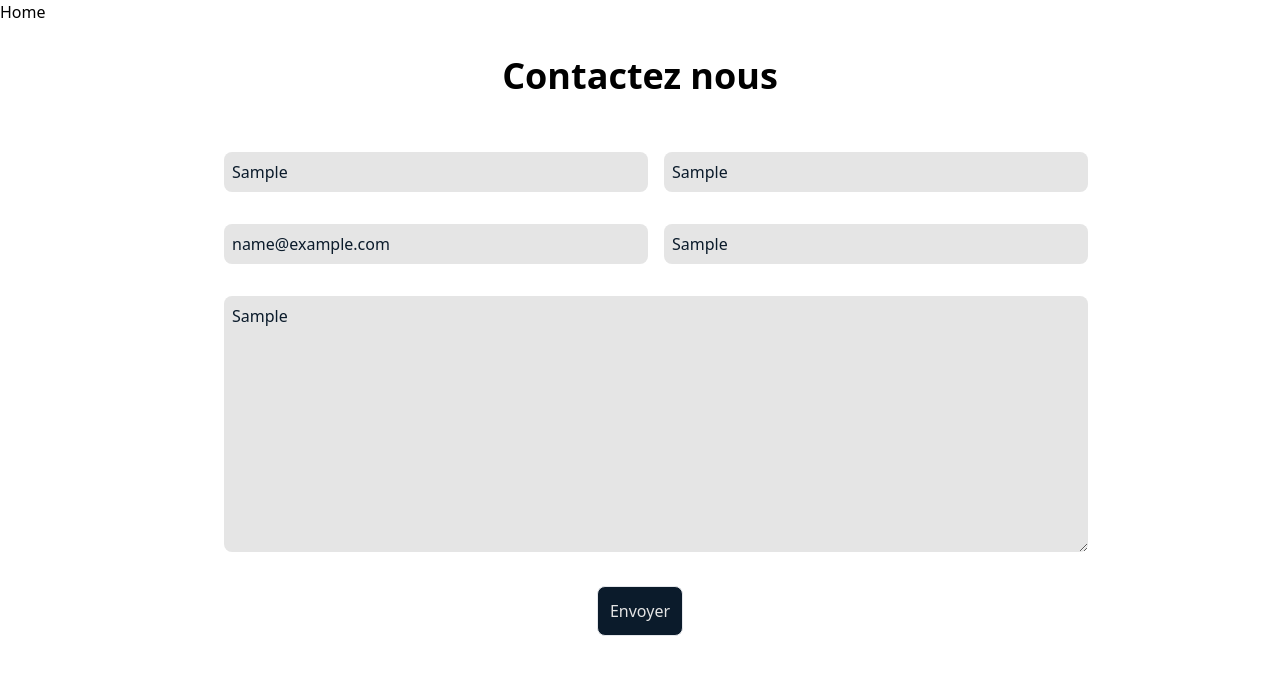
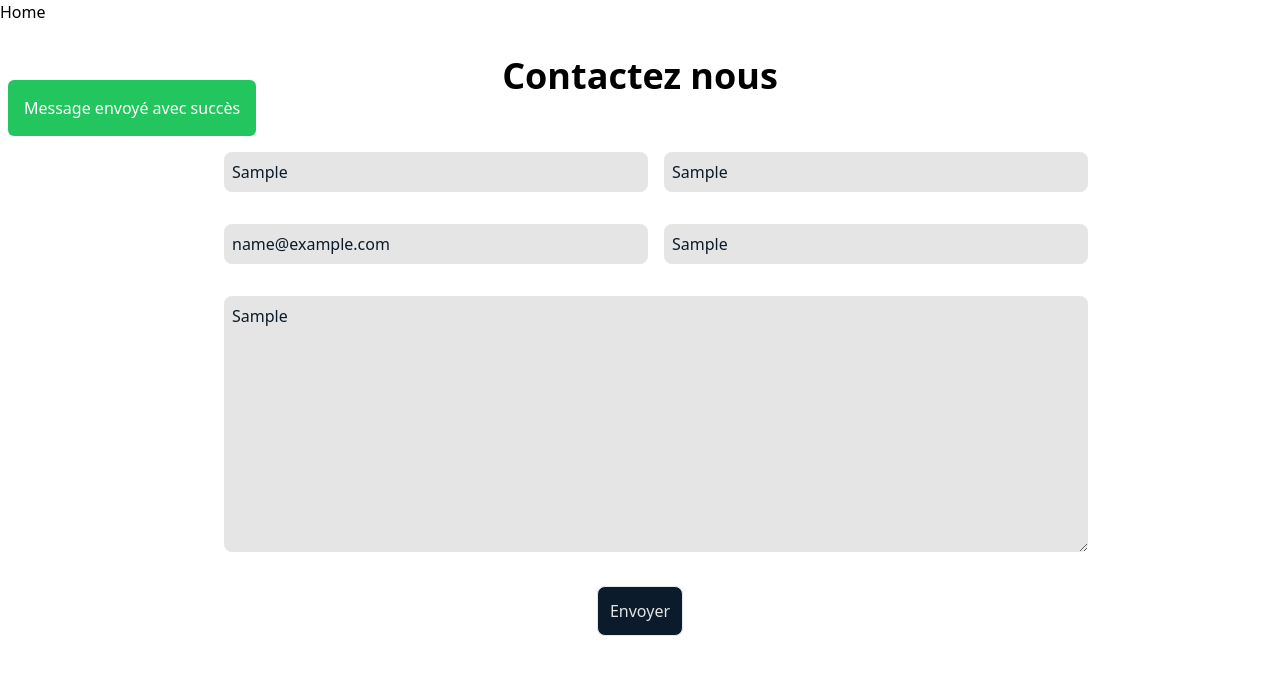
Before and after one commit to NassCT/travly, a React (Vite) app: page /Formulaire in a window 1280 px wide. Both pictures are taken after typing "Sample", "Sample", "name@example.com", "Sample", "Sample" into the empty fields and a click on the button "Envoyer". Shown: the top 674 px of the page. Built offline with nearby package versions, Linux system fonts and the light colour scheme.

Commit message:
Ajouté Popup.jsx et modifié Formulaire.jsx

```diff
--- a/src/components/Formulaire.jsx
+++ b/src/components/Formulaire.jsx
@@ -1,7 +1,8 @@
 import React, { useState } from 'react'
 import Buttons from './Buttons'
-import { Link } from 'react-router-dom'
+// import { Link } from 'react-router-dom'
 
+import Popup from './Popup';
 
 function Formulaire({
   inputNomText,
@@ -24,6 +25,7 @@ function Formulaire({
   });
 
   const [inputError, setInputError] = useState({});
+  const [isPopupVisible, setIsPopupVisible] = useState(false);
 
   const handleChange = (e) => {
     const { name, value } = e.target;
@@ -77,7 +79,8 @@ function Formulaire({
   const handleSubmit = (e) => {
     e.preventDefault();
     if (validateInput()) {
-      alert("Form successfully Submited");
+      setIsPopupVisible(true);
+      setTimeout(() => setIsPopupVisible(false),5000);
     }
   };
 
@@ -161,6 +164,7 @@ function Formulaire({
           />
         </div>
       </form>
+      {isPopupVisible && <Popup />}
     </div>
 
   )
--- /dev/null
+++ b/src/components/Popup.jsx
@@ -0,0 +1,39 @@
+import React from 'react';
+
+function Popup({
+  message = "Message envoyé avec succès",
+    position = "top-20 left-2",
+    backgroundColor = "bg-green-500",
+    textColor = "text-white",
+    borderRadius = "rounded-md",
+    animation = "fadein 0.5s",
+    }) {
+    const popupStyle = {
+        animation,
+    };
+
+  const fadeinKeyframes = `
+    @keyframes fadein {
+      from {
+        opacity: 0;
+      }
+      to {
+        opacity: 1;
+      }
+    }
+  `;
+
+  return (
+    <>
+      <style>{fadeinKeyframes}</style>
+      <div
+        className={`fixed ${position} p-4 z-50 ${backgroundColor} ${textColor} ${borderRadius}`}
+        style={popupStyle}
+      >
+        <p>{message}</p>
+      </div>
+    </>
+  );
+}
+
+export default Popup;
```
